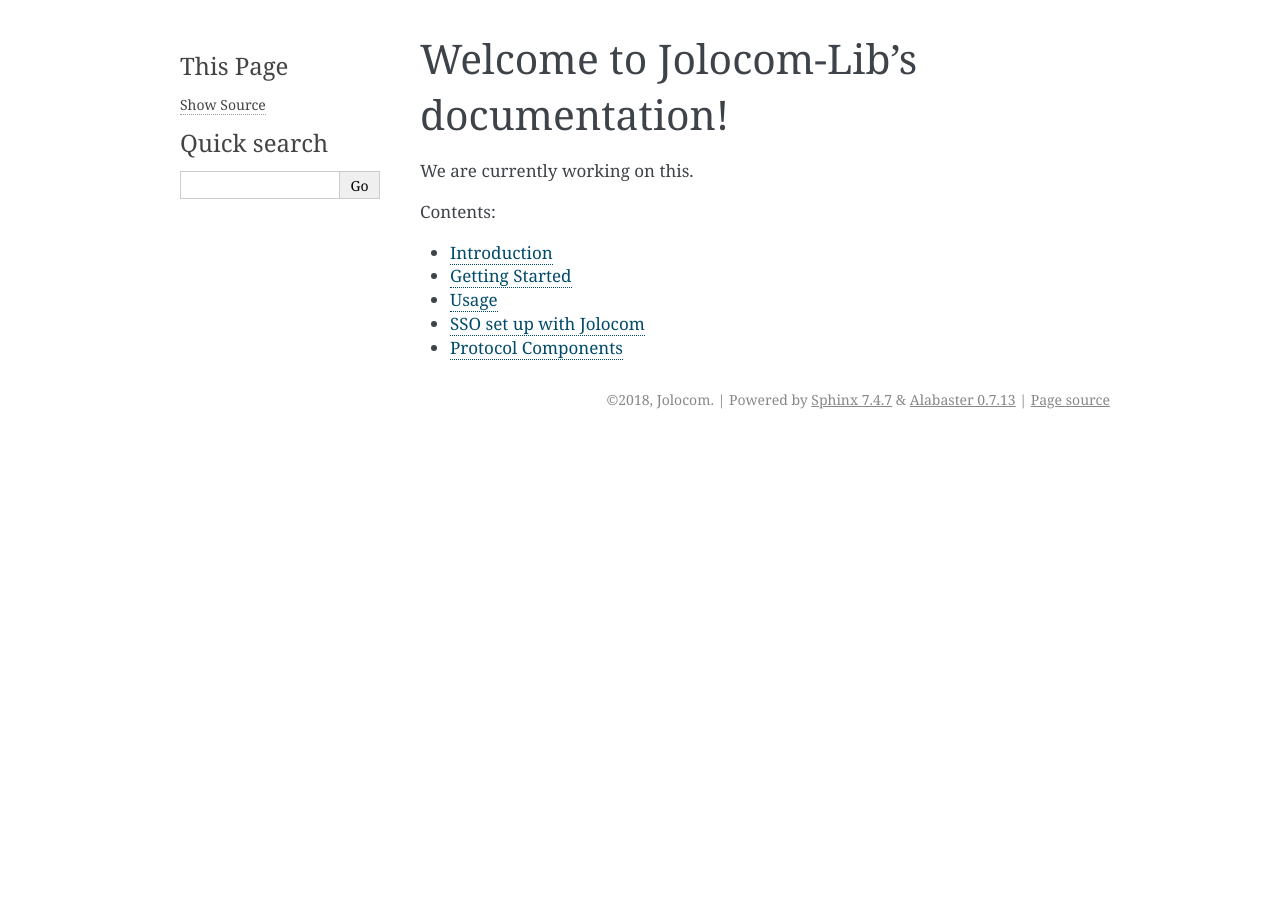
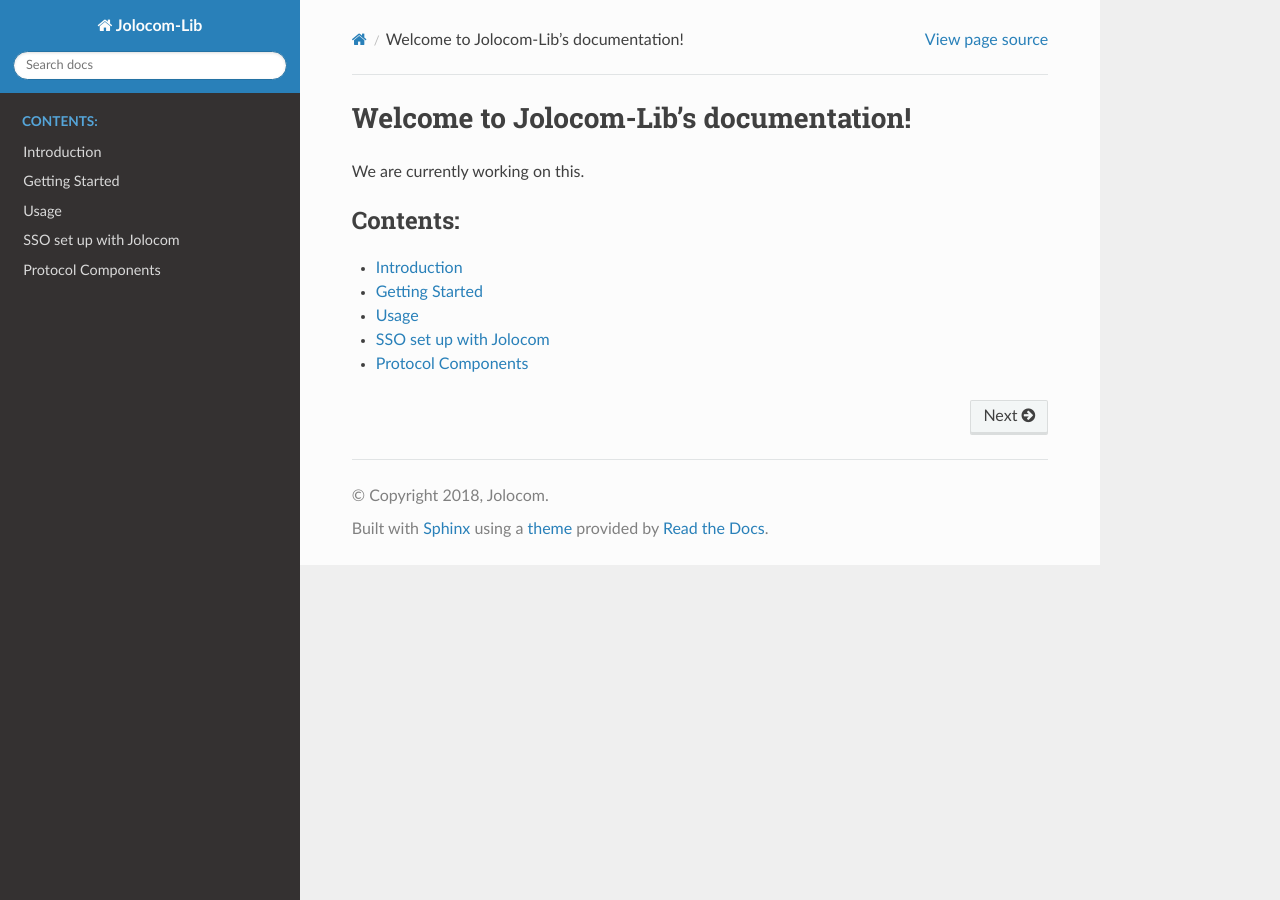
Before and after one commit to jolocom/jolocom-lib, a Sphinx documentation site: the page built from docs/index.rst, in a window 1280 px wide. Built offline with Sphinx 7.4.7 and the Read the Docs theme 2.0.0, drawn with Linux system fonts in a browser that asks for light colours.

Commit message:
change layout to rtd

```diff
--- a/docs/conf.py
+++ b/docs/conf.py
@@ -74,7 +74,8 @@
 # The theme to use for HTML and HTML Help pages.  See the documentation for
 # a list of builtin themes.
 #
-html_theme = 'alabaster'
+html_theme = "sphinx_rtd_theme"
+html_theme_path = ["_themes"]
 
 # Theme options are theme-specific and customize the look and feel of a theme
 # further.  For a list of options available for each theme, see the
@@ -85,7 +86,7 @@
 # Add any paths that contain custom static files (such as style sheets) here,
 # relative to this directory. They are copied after the builtin static files,
 # so a file named "default.css" will overwrite the builtin "default.css".
-html_static_path = ['_static']
+# html_static_path = ['_themes']
 
 # Custom sidebar templates, must be a dictionary that maps document names
 # to template names.
```
Also changed, not shown: 1 other file.
